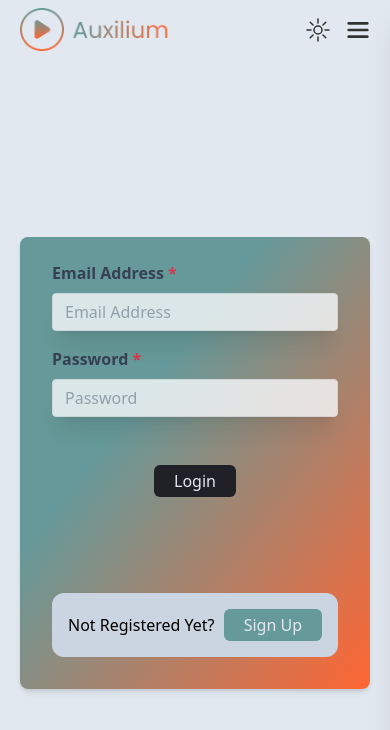
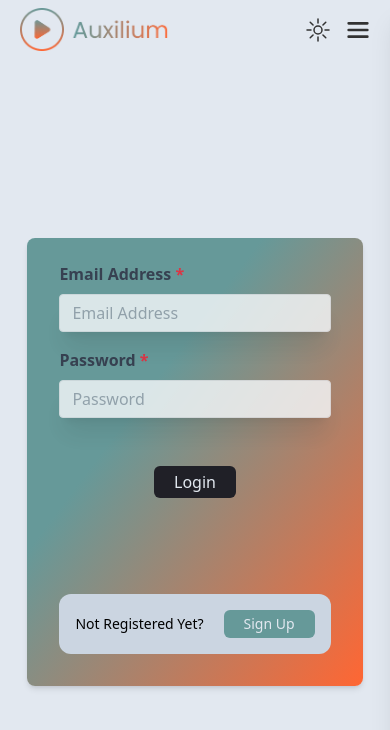
Before and after one commit to Aggron-S/next-auxilium, a Next.js app: page /components/login in a window 390 px wide. Shown: the top 730 px of the page. Built offline with nearby package versions, Linux system fonts and the light colour scheme.

Commit message:
UI Changes

```diff
--- /dev/null
+++ b/src/pages/components/SideMenu.tsx
@@ -0,0 +1,19 @@
+const SideMenu = ({
+  outside,
+  inside,
+  children
+} : {
+  outside: string,
+  inside: string,
+  children: React.ReactNode
+}) => {
+  return (
+    <div className={outside}>
+      <div className={inside}>
+        {children}
+      </div>
+    </div>
+  );
+};
+
+export default SideMenu;
--- a/src/pages/components/login.tsx
+++ b/src/pages/components/login.tsx
@@ -11,7 +11,7 @@ import { AuthErrorCodes, signInWithEmailAndPassword, signInWithPopup, updateProf
 import { addDoc, collection, doc, getDoc, getDocs, query, setDoc, where } from "firebase/firestore";
 
 // User Defined Imports
-import { Card, InputField } from "@/shared/Tools";
+import { Form, InputField } from "@/shared/Tools";
 
 const LoginPage = (): React.JSX.Element => {
   const router = useRouter();
@@ -94,8 +94,11 @@ const LoginPage = (): React.JSX.Element => {
         src="/assets/box-logo.svg"
       />
       {/*--------------------- Form -----------------------------------*/}
-      <Card outside="w-[350px] h-[450px] flex flex-col mx-5" inside="bg-gradient-to-br from-[#669999] from-35% to-[#FF6633] rounded-lg shadow-md px-8 pt-6 pb-8">
-        <form onSubmit={authUser}>
+      <Form
+        outside="flex flex-col mx-5"
+        inside="bg-gradient-to-br from-[#669999] from-35% to-[#FF6633] rounded-lg shadow-md px-8 pt-6 pb-8"
+        onSubmit={authUser}
+      >
         <InputField fieldName="email_address" inputType="email" />
         <InputField fieldName="password" inputType="password" />
 
@@ -106,14 +109,16 @@ const LoginPage = (): React.JSX.Element => {
           </button>
         </div>
         {/*---------------------------- Not Registered -------------------------------------*/}
-          <div className="flex items-center justify-between bg-slate-300 rounded-xl p-4 w-full">
-            <p className="text-black ">Not Registered Yet?</p>
-            <Link className="app-button bg-[#669999] hover:bg-[#78acac]" href="/components/signup">
+        <div className="flex items-center justify-between gap-x-5 bg-slate-300 rounded-xl p-4 w-full">
+          <p className="text-black text-sm md:text-base">Not Registered Yet?</p>
+          <Link
+            className="bg-[#669999] hover:bg-[#78acac] text-slate-200 rounded-md p-1 px-5 text-sm md:text-base"
+            href="/components/signup"
+          >
             Sign Up
           </Link>
         </div>
-        </form>
-      </Card>
+      </Form>
     </div>
   );
 };
--- a/src/pages/components/signup.tsx
+++ b/src/pages/components/signup.tsx
@@ -10,7 +10,7 @@ import { AuthErrorCodes, createUserWithEmailAndPassword } from "firebase/auth";
 import { addDoc, collection, deleteDoc, doc, getDoc, getDocs, onSnapshot, orderBy, query, setDoc, updateDoc, where } from 'firebase/firestore';
 
 // User Defined Imports
-import { Card, InputField } from "@/shared/Tools";
+import { Form, InputField } from "@/shared/Tools";
 
 const SignUpPage = (): React.JSX.Element => {
   const router = useRouter();
@@ -149,7 +149,7 @@ const SignUpPage = (): React.JSX.Element => {
   }
 
   return (
-    <div className="flex items-center justify-center md:justify-evenly h-full gap-x-10">
+    <div className="flex items-center justify-center md:justify-evenly h-[80%] gap-x-10">
       <Image
         className="w-[500px] h-[500px] max-[1205px]:hidden"
         width={0}
@@ -158,49 +158,17 @@ const SignUpPage = (): React.JSX.Element => {
         src="/assets/box-logo.svg"
       />
       {/*--------------------- Form -----------------------------------*/}
-      <Card outside="w-[350px] h-[450px] flex flex-col min-[1206px]:-mt-24 mx-5" inside="bg-gradient-to-br from-[#669999] from-35% to-[#FF6633] rounded-lg shadow-md px-8 pt-6 pb-8">
-        <form onSubmit={createUser}>
+      <Form
+        outside="flex flex-col mt-44 mx-5"
+        inside="bg-gradient-to-br from-[#669999] from-35% to-[#FF6633] rounded-lg shadow-md px-8 pt-6 pb-8"
+        onSubmit={createUser}
+      >
         <InputField fieldName="first_name" />
         <InputField fieldName="last_name" />
         <InputField fieldName="department" />
         <InputField fieldName="email_address" inputType="email" />
         <InputField fieldName="password" inputType="password" />
         <InputField fieldName="re_enter_password" inputType="password" />
-          {/*---------------------------- First Name -------------------------------------*/}
-          {/* <div className="mb-4">
-            <label className="block text-gray-700 text-md font-bold mb-2" htmlFor="fname">First Name</label>
-            <input className="shadow-xl opacity-80 bg-slate-50 appearance-none border rounded w-full py-2 px-3 text-gray-700 leading-tight outline-none" type="text" placeholder="First Name" id="fname" name="fname" />
-          </div> */}
-
-          {/*---------------------------- Last Name -------------------------------------*/}
-          {/* <div className="mb-4">
-            <label className="block text-gray-700 text-md font-bold mb-2" htmlFor="lname">Last Name</label>
-            <input className="shadow-xl opacity-80 bg-slate-50 appearance-none border rounded w-full py-2 px-3 text-gray-700 leading-tight outline-none" type="text" placeholder="Last Name" id="lname" name="lname" />
-          </div> */}
-
-          {/*---------------------------- Department -------------------------------------*/}
-          {/* <div className="mb-4">
-            <label className="block text-gray-700 text-md font-bold mb-2" htmlFor="department">Department</label>
-            <input className="shadow-xl opacity-80 bg-slate-50 appearance-none border rounded w-full py-2 px-3 text-gray-700 leading-tight outline-none" type="text" placeholder="Department" id="department" name="department" />
-          </div> */}
-
-          {/*---------------------------- Email Address -------------------------------------*/}
-          {/* <div className="mb-4">
-            <label className="block text-gray-700 text-md font-bold mb-2" htmlFor="email">Email Address</label>
-            <input className="shadow-xl opacity-80 bg-slate-50 appearance-none border rounded w-full py-2 px-3 text-gray-700 leading-tight outline-none" type="text" placeholder="Email Address" id="email" name="email" />
-          </div> */}
-
-          {/*---------------------------- Password -------------------------------------*/}
-          {/* <div className="mb-4">
-            <label className="block text-gray-700 text-md font-bold mb-2" htmlFor="pass">Password</label>
-            <input className="shadow-xl opacity-80 bg-slate-50 appearance-none border rounded w-full py-2 px-3 text-gray-700 leading-tight outline-none" type="password" placeholder="Password" id="pass" name="pass" />
-          </div> */}
-
-          {/*---------------------------- Re-Enter Password -------------------------------------*/}
-          {/* <div className="mb-4">
-            <label className="block text-gray-700 text-md font-bold mb-2" htmlFor="repass">Re-Enter Password</label>
-            <input className="shadow-xl opacity-80 bg-slate-50 appearance-none border rounded w-full py-2 px-3 text-gray-700 leading-tight outline-none" type="password" placeholder="Re-enter Password" id="repass" name="repass" />
-          </div> */}
 
         {/*---------------------------- Login -------------------------------------*/}
         <div className="flex justify-end mt-12">
@@ -208,8 +176,7 @@ const SignUpPage = (): React.JSX.Element => {
             Sign Up
           </button>
         </div>
-        </form>
-      </Card>
+      </Form>
     </div>
   )
 }
--- a/src/pages/components/tools/Card.tsx
+++ b/src/pages/components/tools/Card.tsx
@@ -5,7 +5,7 @@ const Card = ({
   outside,
   inside,
   children,
-}: {
+} : {
   outside?: string;
   inside?: string;
   children: React.ReactNode;
--- /dev/null
+++ b/src/pages/components/tools/Form.tsx
@@ -0,0 +1,23 @@
+const Form = ({
+  outside,
+  inside,
+  onSubmit,
+  children
+} : {
+  outside: string,
+  inside: string,
+  onSubmit: React.FormEventHandler<HTMLFormElement>
+  children: React.ReactNode
+}) => {
+  return (
+    <div className={outside}>
+      <div className={inside}>
+        <form onSubmit={onSubmit}>
+          {children}
+        </form>
+      </div>
+    </div>
+  );
+};
+
+export default Form;
--- a/src/pages/layout/Header.tsx
+++ b/src/pages/layout/Header.tsx
@@ -8,7 +8,8 @@ import { auth } from "../../firebase";
 import { signOut, updateProfile, User } from "firebase/auth";
 
 // User defined Imports
-import { Button, Card } from "@/shared/Tools";
+import { Button } from "@/shared/Tools";
+import SideMenu from "../components/SideMenu";
 import { useStateService } from "@/shared/StateService";
 
 const Header = () => {
@@ -93,7 +94,7 @@ const Header = () => {
       {/* Side Menu (for small screen) */}
       {state.isSmallScreen && (
         <>
-          <Card
+          <SideMenu
             outside={`fixed inset-y-0 right-0 z-[9999] pr-[-250px] w-64 transform transition-transform duration-300 ease-in-out ${isShowSideMenu ? 'translate-x-0' : 'translate-x-64'}`}
             inside={`${state.bg_color} ${state.text_color} h-screen pt-4 pb-8 px-4 shadow-xl`}
           >
@@ -138,7 +139,7 @@ const Header = () => {
                 {auth?.currentUser ? "Logout" : "Login"}
               </button>
             </ul>
-          </Card>
+          </SideMenu>
         </>
       )}
 
--- a/src/shared/Tools.ts
+++ b/src/shared/Tools.ts
@@ -1,5 +1,6 @@
 import Button from "../pages/components/tools/Button";
 import Card from "../pages/components/tools/Card";
+import Form from "../pages/components/tools/Form";
 import InputField from "../pages/components/tools/InputField";
 import Loader from "../pages/components/tools/Loader";
 import ProgressBar from "../pages/components/tools/ProgressBar";
@@ -9,6 +10,7 @@ import Modal from "../pages/components/tools/Modal";
 export {
   Button,
   Card,
+  Form,
   InputField,
   Loader,
   ProgressBar,
```
Lines whose indentation alone changed are shown as unchanged.
